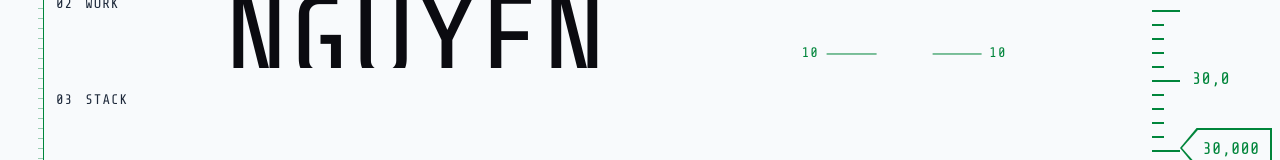
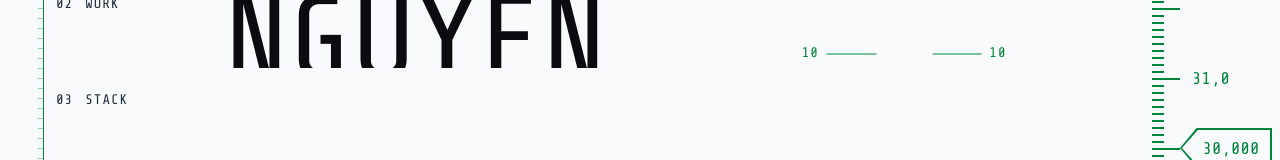
Before and after one commit to DanDan201/DanDan201.github.io, a React (Vite) app: page / in a window 1280 px wide. Shown: the part 252-412 px from the top of the page. Built offline with nearby package versions, Linux system fonts and the light colour scheme.

Commit message:
Align HUD altitude marks with section progress

```diff
--- a/src/components/HudFrame.tsx
+++ b/src/components/HudFrame.tsx
@@ -1,50 +1,81 @@
-import { motion, useTransform, type MotionValue } from 'motion/react';
+import { motion, useReducedMotion, useTransform, type MotionValue } from 'motion/react';
 import { useEffect, useRef } from 'react';
-import { useStageMode } from '../motion';
+import { sectionIds } from '../content';
 
 const ALTITUDE_RANGE_FT = 30_000;
 const ALTITUDE_STEP_FT = 100;
 const HUD_MAJOR_STEP_FT = 1_000;
+// Matches --hud-major-spacing in styles.css.
+const HUD_MAJOR_TICK_SPACING_REM = 4.375;
+const HUD_MAJOR_TICK_COUNT = ALTITUDE_RANGE_FT / HUD_MAJOR_STEP_FT;
+const HUD_WAYPOINT_INTERVALS = Math.max(1, sectionIds.length - 1);
 
-function formatHudScaleLabel(feet: number) {
-  return `${String(Math.max(0, Math.round(feet / HUD_MAJOR_STEP_FT))).padStart(2, '0')},0`;
+function boundProgress(progress: number) {
+  return Math.max(0, Math.min(1, progress));
+}
+
+function altitudeAtProgress(progress: number) {
+  return Math.round((1 - boundProgress(progress)) * (ALTITUDE_RANGE_FT / ALTITUDE_STEP_FT)) * ALTITUDE_STEP_FT;
+}
+
+function lowerMajorTick(feet: number) {
+  const lower = Math.floor(feet / HUD_MAJOR_STEP_FT);
+  return lower === Math.ceil(feet / HUD_MAJOR_STEP_FT) ? lower - 1 : lower;
+}
+
+function upperMajorTick(feet: number) {
+  const upper = Math.ceil(feet / HUD_MAJOR_STEP_FT);
+  return upper === Math.floor(feet / HUD_MAJOR_STEP_FT) ? upper + 1 : upper;
+}
+
+function formatHudScaleLabel(thousands: number) {
+  const magnitude = String(Math.abs(thousands)).padStart(2, '0');
+  return `${thousands < 0 ? '-' : ''}${magnitude},0`;
 }
 
 /** Desktop HUD furniture: viewport brackets and a simulated F-16-style altitude tape. */
 export function HudFrame({ progress }: { progress: MotionValue<number> }) {
-  const animate = useStageMode();
+  const reduce = useReducedMotion();
   const altitudeRef = useRef<HTMLSpanElement>(null);
   const upperScaleRef = useRef<HTMLSpanElement>(null);
   const lowerScaleRef = useRef<HTMLSpanElement>(null);
-  const y = useTransform(progress, [0, 1], ['0%', '-50%']);
+  const hudProgress = useTransform(progress, value => {
+    const bounded = boundProgress(value);
+    return reduce ? Math.round(bounded * HUD_WAYPOINT_INTERVALS) / HUD_WAYPOINT_INTERVALS : bounded;
+  });
+  const y = useTransform(hudProgress, value => {
+    const majorIntervals = HUD_MAJOR_TICK_COUNT - altitudeAtProgress(value) / HUD_MAJOR_STEP_FT;
+    return `${-majorIntervals * HUD_MAJOR_TICK_SPACING_REM}rem`;
+  });
+  const upperY = useTransform(hudProgress, value => {
+    const feet = altitudeAtProgress(value);
+    return `${-((upperMajorTick(feet) * HUD_MAJOR_STEP_FT - feet) / HUD_MAJOR_STEP_FT) * HUD_MAJOR_TICK_SPACING_REM}rem`;
+  });
+  const lowerY = useTransform(hudProgress, value => {
+    const feet = altitudeAtProgress(value);
+    return `${((feet - lowerMajorTick(feet) * HUD_MAJOR_STEP_FT) / HUD_MAJOR_STEP_FT) * HUD_MAJOR_TICK_SPACING_REM}rem`;
+  });
 
   useEffect(() => {
     const updateAltitude = (progressValue: number) => {
-      const bounded = Math.max(0, Math.min(1, progressValue));
-      const feet = Math.round((1 - bounded) * (ALTITUDE_RANGE_FT / ALTITUDE_STEP_FT)) * ALTITUDE_STEP_FT;
-      let lower = Math.floor(feet / HUD_MAJOR_STEP_FT);
-      let upper = Math.ceil(feet / HUD_MAJOR_STEP_FT);
-      if (upper === lower) {
-        if (feet >= ALTITUDE_RANGE_FT) lower = Math.max(0, upper - 1);
-        else upper = Math.min(ALTITUDE_RANGE_FT / HUD_MAJOR_STEP_FT, upper + 1);
-      }
+      const feet = altitudeAtProgress(progressValue);
       if (altitudeRef.current) altitudeRef.current.textContent = feet.toLocaleString('en-US');
-      if (upperScaleRef.current) upperScaleRef.current.textContent = formatHudScaleLabel(upper * HUD_MAJOR_STEP_FT);
-      if (lowerScaleRef.current) lowerScaleRef.current.textContent = formatHudScaleLabel(lower * HUD_MAJOR_STEP_FT);
+      if (upperScaleRef.current) upperScaleRef.current.textContent = formatHudScaleLabel(upperMajorTick(feet));
+      if (lowerScaleRef.current) lowerScaleRef.current.textContent = formatHudScaleLabel(lowerMajorTick(feet));
     };
-    updateAltitude(progress.get());
-    return progress.on('change', updateAltitude);
-  }, [progress]);
+    updateAltitude(hudProgress.get());
+    return hudProgress.on('change', updateAltitude);
+  }, [hudProgress]);
 
   return (
     <div className="hud" aria-hidden="true">
       <span className="brackets hud-corners" />
       <div className="hud-scale">
         <span className="hud-scale-rail">
-          <motion.span className="hud-scale-strip" style={animate ? { y } : undefined} />
+          <motion.span className="hud-scale-strip" style={{ y }} />
         </span>
-        <span className="hud-scale-label hud-scale-label-upper" ref={upperScaleRef}>30,0</span>
-        <span className="hud-scale-label hud-scale-label-lower" ref={lowerScaleRef}>29,0</span>
+        <motion.span className="hud-scale-label" style={{ y: upperY }} ref={upperScaleRef}>31,0</motion.span>
+        <motion.span className="hud-scale-label" style={{ y: lowerY }} ref={lowerScaleRef}>29,0</motion.span>
         <div className="hud-altimeter">
           <span className="hud-altimeter-value" ref={altitudeRef}>30,000</span>
         </div>
--- a/src/styles.css
+++ b/src/styles.css
@@ -32,6 +32,7 @@
   --ring: light-dark(#0B0B10, #F8FAFC);
   --hud-green: light-dark(#00853B, #55C98E);
   --accent: var(--hud-green);
+  --hud-major-spacing: 4.375rem;
 
   --font-hud: 'Share Tech Mono', ui-monospace, Consolas, monospace;
   --font-text: 'Fira Code', ui-monospace, Consolas, monospace;
@@ -1038,17 +1039,19 @@ h3 {
 
 .hud-scale-strip {
   position: absolute;
-  inset: 0 auto auto 0;
+  top: calc(50% - 21.875rem);
+  left: 0;
   display: block;
   width: 1.75rem;
-  height: 200%;
+  height: calc(100% + 175rem);
   background:
-    repeating-linear-gradient(to bottom, var(--hud-green) 0 2px, transparent 2px 0.875rem) left top / 0.75rem 100% no-repeat,
-    repeating-linear-gradient(to bottom, var(--hud-green) 0 2px, transparent 2px 4.375rem) left top / 1.75rem 100% no-repeat;
+    repeating-linear-gradient(to bottom, var(--hud-green) 0 2px, transparent 2px 0.4375rem) left top / 0.75rem 100% no-repeat,
+    repeating-linear-gradient(to bottom, var(--hud-green) 0 2px, transparent 2px var(--hud-major-spacing)) left top / 1.75rem 100% no-repeat;
 }
 
 .hud-scale-label {
   position: absolute;
+  top: 50%;
   left: 2.5rem;
   z-index: 2;
   color: var(--hud-green);
@@ -1058,14 +1061,6 @@ h3 {
   letter-spacing: 0.02em;
   white-space: nowrap;
   translate: 0 -50%;
-}
-
-.hud-scale-label-upper {
-  top: calc(50% - 4.375rem);
-}
-
-.hud-scale-label-lower {
-  top: calc(50% + 4.375rem);
 }
 
 .hud-altimeter {
```
Also changed, not shown: 1 other file (tests, documents, lock files or other folders).
